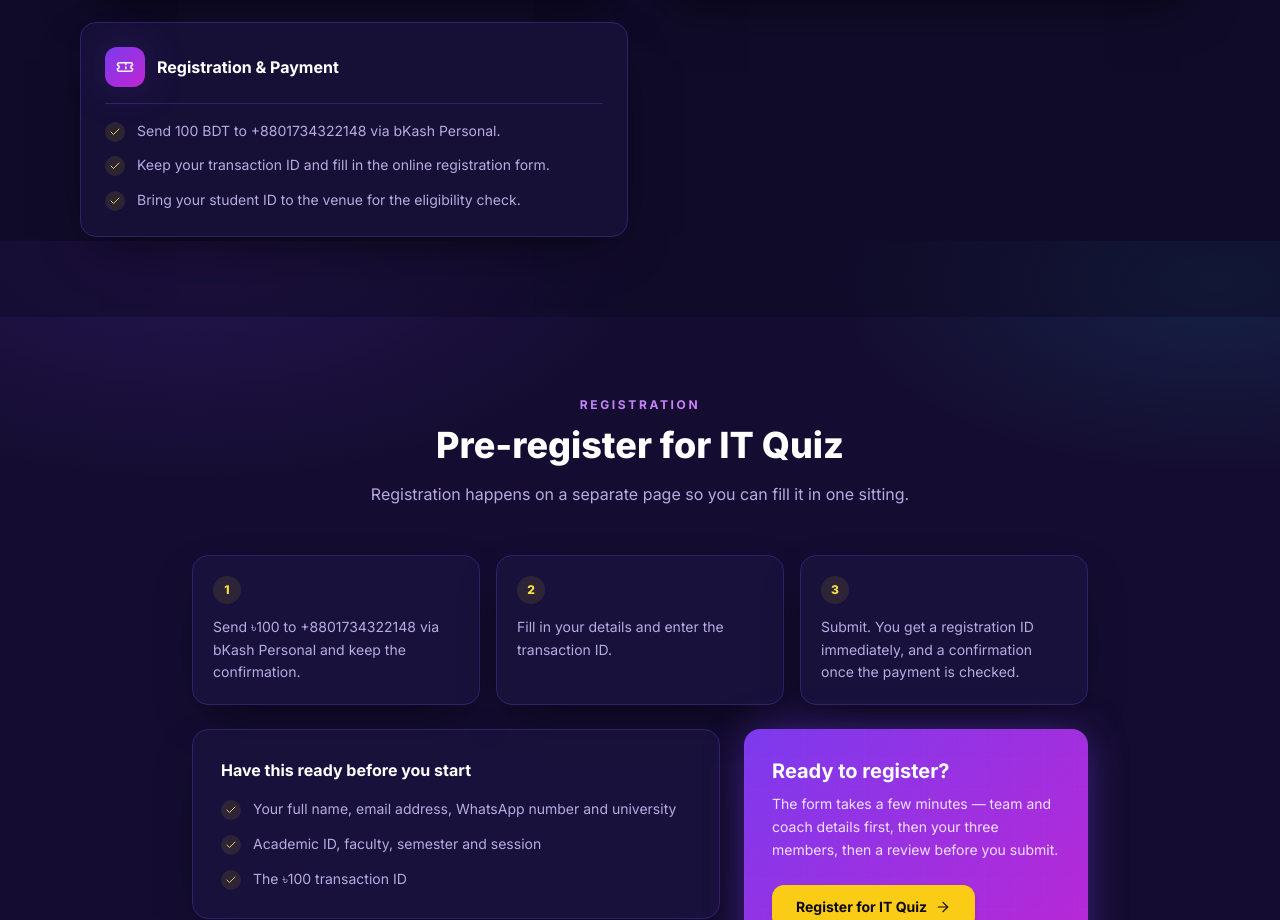
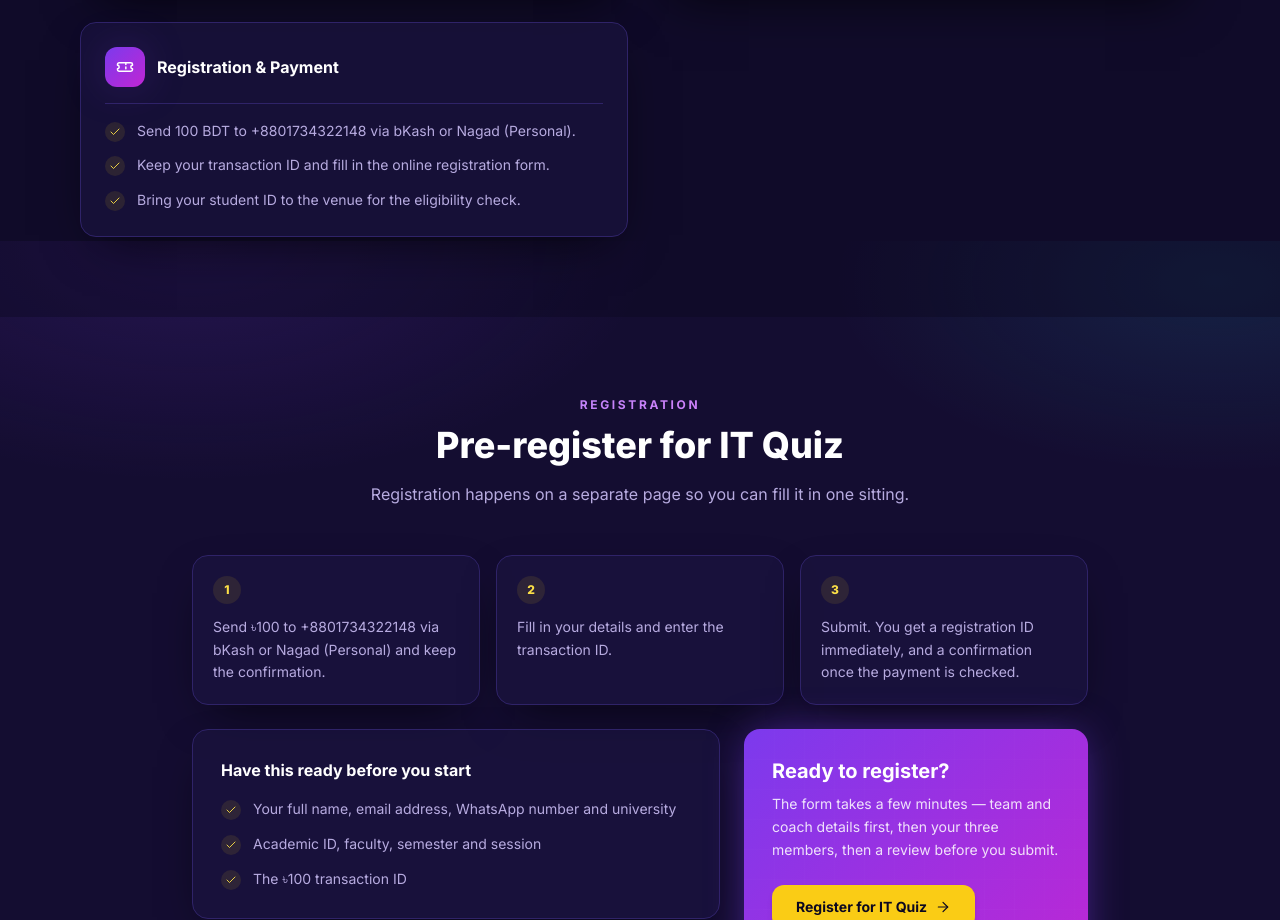
Before and after one commit to SharafatKarim/PSTU-IT-Carnival, a Next.js app: page /events/it-quiz in a window 1280 px wide. Shown: the part 2159-3079 px from the top of the page. Built offline with nearby package versions, Linux system fonts and the light colour scheme.

Commit message:
chore: it quiz reg num - bkash + nagad

```diff
--- a/src/data/events.js
+++ b/src/data/events.js
@@ -584,7 +584,7 @@ export const EVENT_DETAILS =
             title: 'Registration & Payment',
             icon: 'ticket',
             items: [
-              'Send 100 BDT to +8801734322148 via bKash Personal.',
+              'Send 100 BDT to +8801734322148 via bKash or Nagad (Personal).',
               'Keep your transaction ID and fill in the online registration form.',
               'Bring your student ID to the venue for the eligibility check.',
             ],
@@ -600,7 +600,7 @@ export const EVENT_DETAILS =
           feeLabel: '৳100 per participant',
           receiverNumber: '+8801734322148',
           accountType: 'Personal',
-          methods: ['bKash'],
+          methods: ['bKash', 'Nagad'],
         },
 
         faqs: [
@@ -619,7 +619,7 @@ export const EVENT_DETAILS =
           cta: 'Register for IT Quiz',
           note: 'Individual entry · ৳100',
           process: [
-            'Send ৳100 to +8801734322148 via bKash Personal and keep the confirmation.',
+            'Send ৳100 to +8801734322148 via bKash or Nagad (Personal) and keep the confirmation.',
             'Fill in your details and enter the transaction ID.',
             'Submit. You get a registration ID immediately, and a confirmation once the payment is checked.',
           ],
```
